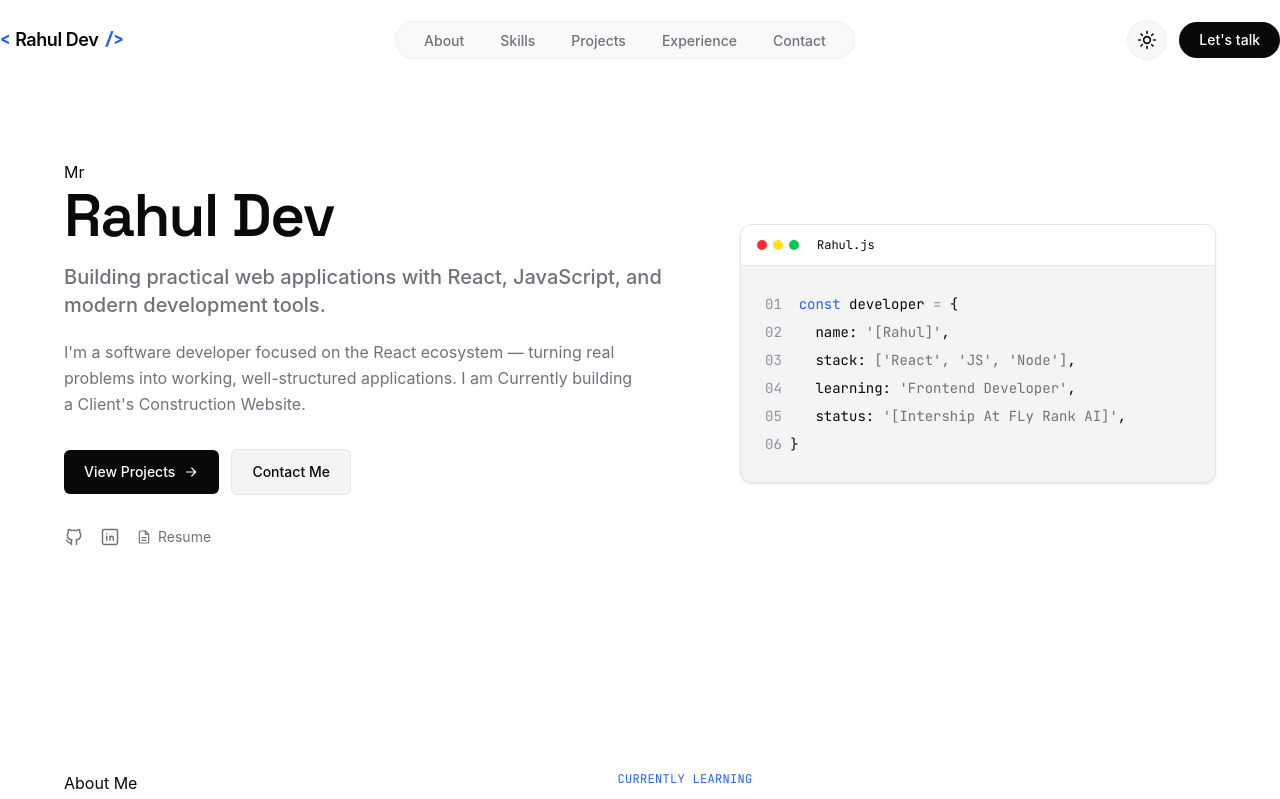
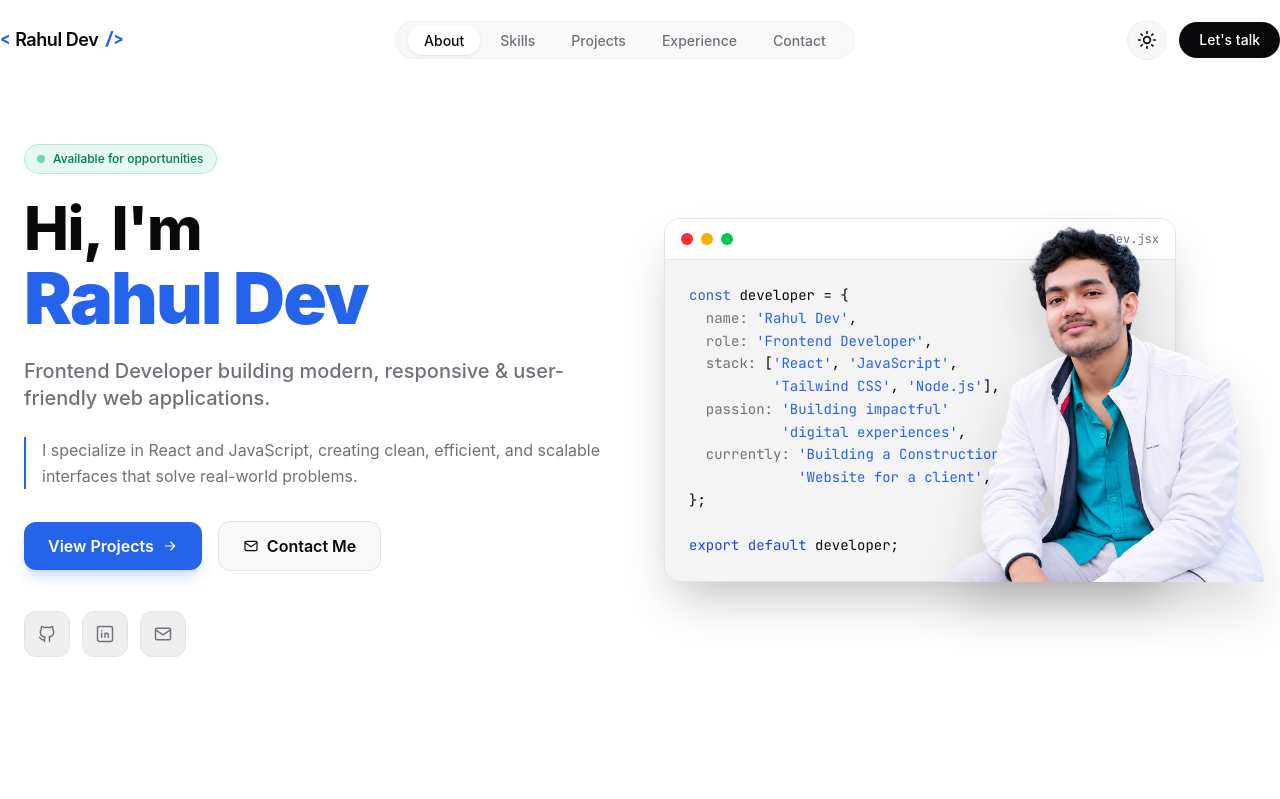
Before and after one commit to RahulDev661/PortFolio1.1, a React (Vite) app: page / in a window 1280 px wide. Shown: the top 799 px of the page. Built offline with nearby package versions, Linux system fonts and the light colour scheme.

Commit message:
fix:Updated Hero.jsx

```diff
--- a/package.json
+++ b/package.json
@@ -11,6 +11,7 @@
   },
   "dependencies": {
     "@tailwindcss/vite": "^4.3.3",
+    "lucide-react": "^1.35.0",
     "react": "^19.2.7",
     "react-dom": "^19.2.7"
   },
--- a/src/components/Hero.jsx
+++ b/src/components/Hero.jsx
@@ -1,107 +1,140 @@
-import { GithubIcon, LinkedinIcon, ArrowRightIcon, FileTextIcon } from './Icons.jsx'
 
-export default function Hero() {
+import React from 'react';
+import { GithubIcon, LinkedinIcon, MailIcon, ArrowRightIcon } from './Icons.jsx';
+
+const Hero = () => {
   return (
-    <section
-      id="home"
-      className="relative pt-32 pb-20 sm:pt-40 sm:pb-28 container-px overflow-hidden"
-    >
-      <div className="max-w-6xl mx-auto grid lg:grid-cols-[1.15fr_0.85fr] gap-12 lg:gap-8 items-center">
-        {/* Left: identity */}
-        <div className="animate-fadeUp">
-          <p className="eyebrow">Mr</p>
+    <section className="min-h-screen bg-paper text-ink transition-colors duration-300 flex items-center justify-center px-6 py-12">
+      <div className="max-w-7xl w-full grid grid-cols-1 lg:grid-cols-12 gap-12 items-center">
 
-          <h1 className="text-4xl sm:text-5xl lg:text-6xl font-display font-semibold tracking-tight leading-[1.05]">
-            Rahul Dev
-          </h1>
+        {/* Left Column: Intro & Headline */}
+        <div className="lg:col-span-6 space-y-6">
 
-          <p className="mt-4 text-lg sm:text-xl text-muted font-medium">
-            Building practical web applications with React, JavaScript, and modern development
-            tools.
+          {/* Availability Badge */}
+          <div className="inline-flex items-center gap-2 px-3 py-1.5 rounded-full border border-emerald-500/20 dark:border-emerald-500/30 bg-emerald-500/10 text-emerald-700 dark:text-emerald-400 text-xs font-medium">
+            <span className="w-2 h-2 rounded-full bg-emerald-500 animate-pulse"></span>
+            Available for opportunities
+          </div>
+
+          {/* Heading */}
+          <div className="space-y-1">
+            <h1 className="text-4xl sm:text-6xl font-extrabold tracking-tight text-ink">
+              Hi, I'm
+            </h1>
+            <h1 className="text-5xl sm:text-7xl font-black text-accent tracking-tight">
+              Rahul Dev
+            </h1>
+          </div>
+
+          {/* Subtitle */}
+          <p className="text-lg sm:text-xl font-medium text-muted leading-snug">
+            Frontend Developer building modern, responsive & user-friendly web applications.
           </p>
 
-          <p className="mt-5 max-w-xl text-base text-muted leading-relaxed">
-            I'm a software developer focused on the React ecosystem — turning real problems
-            into working, well-structured applications. I am Currently building a Client's Construction Website.
+          {/* Bio Description */}
+          <p className="text-sm sm:text-base text-muted leading-relaxed border-l-2 border-accent pl-4">
+            I specialize in React and JavaScript, creating clean, efficient, and scalable interfaces that solve real-world problems.
           </p>
 
-          <div className="mt-8 flex flex-wrap items-center gap-3">
+          {/* Action Buttons */}
+          <div className="flex flex-wrap items-center gap-4 pt-2">
             <a
               href="#projects"
-              className="inline-flex items-center gap-2 rounded-md bg-ink text-paper text-sm font-medium px-5 py-3 hover:bg-accent transition-colors"
+              className="inline-flex items-center gap-2 bg-accent hover:bg-accent-dark text-paper font-semibold px-6 py-3 rounded-xl shadow-lg shadow-accent/20 transition-all duration-200"
             >
               View Projects
-              <ArrowRightIcon width={16} height={16} />
+              <ArrowRightIcon className="w-4 h-4" />
             </a>
             <a
               href="#contact"
-              className="inline-flex items-center gap-2 rounded-md border border-line bg-surface text-ink text-sm font-medium px-5 py-3 hover:border-accent hover:text-accent transition-colors"
+              className="inline-flex items-center gap-2 border border-line bg-surface/50 hover:bg-accent-soft text-ink font-semibold px-6 py-3 rounded-xl transition-all duration-200"
             >
+              <MailIcon className="w-4 h-4" />
               Contact Me
             </a>
           </div>
 
-          <div className="mt-8 flex items-center gap-4">
+          {/* Social Icons */}
+          <div className="flex items-center gap-3 pt-4">
             <a
-              href="[https://github.com/RahulDev661]"
-              target="https://github.com/RahulDev661"
-              rel="https://github.com/RahulDev661"
-              aria-label="GitHub profile"
-              className="text-muted hover:text-accent transition-colors"
+              href="https://github.com"
+              target="_blank"
+              rel="noreferrer"
+              className="p-3 rounded-xl bg-line/60 hover:bg-accent-soft text-muted hover:text-accent transition-colors border border-line"
+              aria-label="GitHub"
             >
-              <GithubIcon />
+              <GithubIcon className="w-5 h-5" />
             </a>
             <a
-              href="[Add LinkedIn URL]"
+              href="https://linkedin.com"
               target="_blank"
-              rel="noreferrer noopener"
-              aria-label="LinkedIn profile"
-              className="text-muted hover:text-accent transition-colors"
+              rel="noreferrer"
+              className="p-3 rounded-xl bg-line/60 hover:bg-accent-soft text-muted hover:text-accent transition-colors border border-line"
+              aria-label="LinkedIn"
             >
-              <LinkedinIcon />
+              <LinkedinIcon className="w-5 h-5" />
             </a>
             <a
-              href="[Add Resume]"
-              target="_blank"
-              rel="noreferrer noopener"
-              className="inline-flex items-center gap-1.5 text-sm text-muted hover:text-accent transition-colors"
+              href="mailto:your-email@example.com"
+              className="p-3 rounded-xl bg-line/60 hover:bg-accent-soft text-muted hover:text-accent transition-colors border border-line"
+              aria-label="Email"
             >
-              <FileTextIcon width={16} height={16} />
-              Resume
+              <MailIcon className="w-5 h-5" />
             </a>
           </div>
         </div>
 
-        {/* Right: signature element — a small "editor" card that reads
-            like the component that renders this very hero */}
-        <div className="animate-fadeUp [animation-delay:120ms]">
-          <div className="rounded-xl border border-line bg-surface shadow-sm overflow-hidden">
-            <div className="flex items-center gap-1.5 px-4 py-3 border-b border-line bg-paper">
-              <span className="w-2.5 h-2.5 rounded-full bg-red-500" />
-              <span className="w-2.5 h-2.5 rounded-full bg-yellow-300" />
-              <span className="w-2.5 h-2.5 rounded-full bg-green-500" />
-              <span className="ml-3 font-mono text-xs text-faint-900">Rahul.js</span>
+        {/* Right Column: Code Card & Floating Image Overlay */}
+        <div className="lg:col-span-6 relative flex items-end justify-start min-h-420px">
+
+          {/* Dynamic Code Window */}
+          <div className="w-full max-w-lg bg-surface rounded-2xl border border-line shadow-2xl overflow-hidden backdrop-blur-sm z-0">
+
+            {/* Window Header */}
+            <div className="px-4 py-3 bg-paper border-b border-line flex items-center justify-between">
+              <div className="flex items-center gap-2">
+                <div className="w-3 h-3 rounded-full bg-red-500"></div>
+                <div className="w-3 h-3 rounded-full bg-yellow-500"></div>
+                <div className="w-3 h-3 rounded-full bg-green-500"></div>
+              </div>
+              <span className="text-xs text-muted font-mono">RahulDev.jsx</span>
             </div>
-            <pre className="p-5 sm:p-6 font-mono text-[13px] sm:text-sm leading-7 overflow-x-auto">
-              <code>
-                <span className="text-faint">01</span>{'  '}
-                <span className="text-accent">const</span> developer <span className="text-faint">=</span> {'{'}
-                {'\n'}
-                <span className="text-faint">02</span>{'    '}name:{' '}
-                <span className="text-muted">'[Rahul]'</span>,{'\n'}
-                <span className="text-faint">03</span>{'    '}stack:{' '}
-                <span className="text-muted">['React', 'JS', 'Node']</span>,{'\n'}
-                <span className="text-faint">04</span>{'    '}learning:{' '}
-                <span className="text-muted">'Frontend Developer'</span>,{'\n'}
-                <span className="text-faint">05</span>{'    '}status:{' '}
-                <span className="text-muted">'[Intership At FLy Rank AI]'</span>,{'\n'}
-                <span className="text-faint">06</span> {'}'}
-                <span className="inline-block w-2px h-4 bg-accent align-middle ml-1 animate-blink" />
-              </code>
-            </pre>
+
+            {/* Code Body */}
+            <div className="p-6 font-mono text-xs sm:text-sm leading-relaxed overflow-x-auto text-ink pr-24 sm:pr-32">
+              <pre>
+                <code>
+                  <div><span className="text-accent">const</span> developer = {'{'}</div>
+                  <div>  <span className="text-muted">name:</span> <span className="text-accent">'Rahul Dev'</span>,</div>
+                  <div>  <span className="text-muted">role:</span> <span className="text-accent">'Frontend Developer'</span>,</div>
+                  <div>  <span className="text-muted">stack:</span> [<span className="text-accent">'React'</span>, <span className="text-accent">'JavaScript'</span>,</div>
+                  <div>          <span className="text-accent">'Tailwind CSS'</span>, <span className="text-accent">'Node.js'</span>],</div>
+                  <div>  <span className="text-muted">passion:</span> <span className="text-accent">'Building impactful'</span></div>
+                  <div>           <span className="text-accent">'digital experiences'</span>,</div>
+                  <div>  <span className="text-muted">currently:</span> <span className="text-accent">'Building a Construction'</span></div>
+                  <div>             <span className="text-accent">'Website for a client'</span>,</div>
+                  <div>{'}'};</div>
+                  <br />
+                  <div><span className="text-accent-dark">export default</span> developer;</div>
+                </code>
+              </pre>
+            </div>
           </div>
+
+          {/* Floating Overlapping Image */}
+          <div className="absolute right-0 bottom-0 z-10 w-64 sm:w-80 md:w-96 pointer-events-none translate-x-4 sm:translate-x-8">
+            <img
+              src="src/assets/ChatGPT Image Aug 28, 2026, 03_38_20 PM.png"
+              alt="Rahul Dev"
+              className="w-full h-auto object-cover drop-shadow-2xl"
+            />
+          </div>
+
         </div>
+
       </div>
     </section>
-  )
-}
+  );
+};
+
+export default Hero;
--- a/src/index.css
+++ b/src/index.css
@@ -75,6 +75,104 @@ body {
 }
 
 .visible-icon {
+  opacity: 1;@import "tailwindcss";
+
+@theme {
+  --color-ink: #12141C;
+  --color-muted: #5B6472;
+  --color-faint: #8A93A3;
+  --color-paper: #F7F8FB;
+  --color-surface: #FFFFFF;
+  --color-line: #E4E7ED;
+  --color-accent: #3652FF;
+  --color-accent-soft: #EAEEFF;
+  --color-accent-dark: #2540DB;
+
+  --font-display: "Space Grotesk", sans-serif;
+  --font-body: "Inter", sans-serif;
+  --font-mono: "JetBrains Mono", monospace;
+
+  --animate-blink: blink 1s step-end infinite;
+  --animate-fadeUp: fadeUp 0.6s ease-out both;
+}
+
+@keyframes blink {
+  0%, 49% { opacity: 1; }
+  50%, 100% { opacity: 0; }
+}
+
+@keyframes fadeUp {
+  0% { opacity: 0; transform: translateY(12px); }
+  100% { opacity: 1; transform: translateY(0); }
+}
+
+/* 1. Theme Variables for Light & Dark Mode */
+:root {
+  --color-paper: #F7F8FB;
+  --color-surface: #FFFFFF;
+  --color-line: #E4E7ED;
+  --color-ink: #12141C;
+  --color-muted: #5B6472;
+  --color-accent: #3652FF;
+}
+
+.dark {
+  --color-paper: #0B0D14;
+  --color-surface: #12141C;
+  --color-line: #1F2430;
+  --color-ink: #F7F8FB;
+  --color-muted: #8A93A3;
+  --color-accent: #4F67FF;
+}
+
+@layer base {
+  /* Global Background & Color Transitions */
+  body {
+    background-color: var(--color-paper);
+    color: var(--color-ink);
+    transition: background-color 0.3s ease, color 0.3s ease;
+  }
+}
+
+@layer components {
+  /* Fixes mobile leftward alignment by giving side padding across all screen sizes */
+  .container-px {
+    width: 100%;
+    padding-left: 2rem;   /* 16px padding on mobile */
+    padding-right: 1rem;
+    margin-left: 2rem;
+    margin-right: auto;
+  }
+
+  @media (min-width: 640px) {
+    .container-px {
+      padding-left: 1.5rem;  /* 24px padding on tablet */
+      padding-right: 1.5rem;
+    }
+  }
+
+  @media (min-width: 1024px) {
+    .container-px {
+      padding-left: 2rem;    /* 32px padding on desktop */
+      padding-right: 2rem;
+    }
+  }
+}
+
+/* 2. Smooth Dark Mode Icon Switcher Animations */
+.theme-toggle-btn {
+  overflow: hidden;
+}
+
+.theme-icon {
+  position: absolute;
+  display: flex;
+  align-items: center;
+  justify-content: center;
+  transition: transform 0.4s cubic-bezier(0.4, 0, 0.2, 1), opacity 0.3s ease;
+}
+
+.visible-icon {
   opacity: 1;
   transform: rotate(0deg) scale(1);
 }
@@ -88,3 +186,15 @@ body {
   opacity: 0;
   transform: rotate(-90deg) scale(0.5);
 }
+  transform: rotate(0deg) scale(1);
+}
+
+.rotate-sun {
+  opacity: 0;
+  transform: rotate(90deg) scale(0.5);
+}
+
+.rotate-moon {
+  opacity: 0;
+  transform: rotate(-90deg) scale(0.5);
+}
```
Also changed, not shown: src/assets/ChatGPT Image Aug 28, 2026, 03_38_20 PM.png (added), 1 other file (tests, documents, lock files or other folders).
